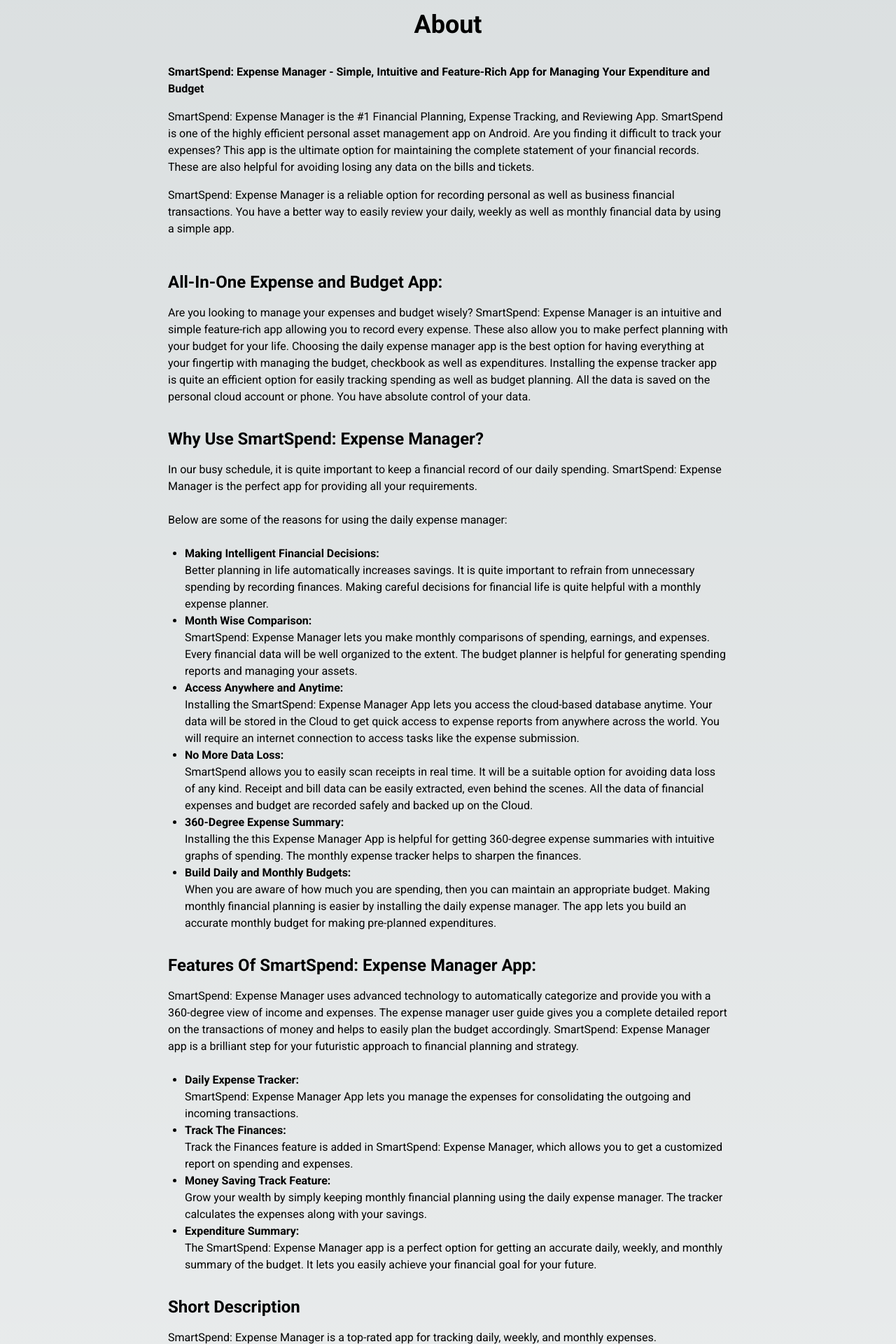
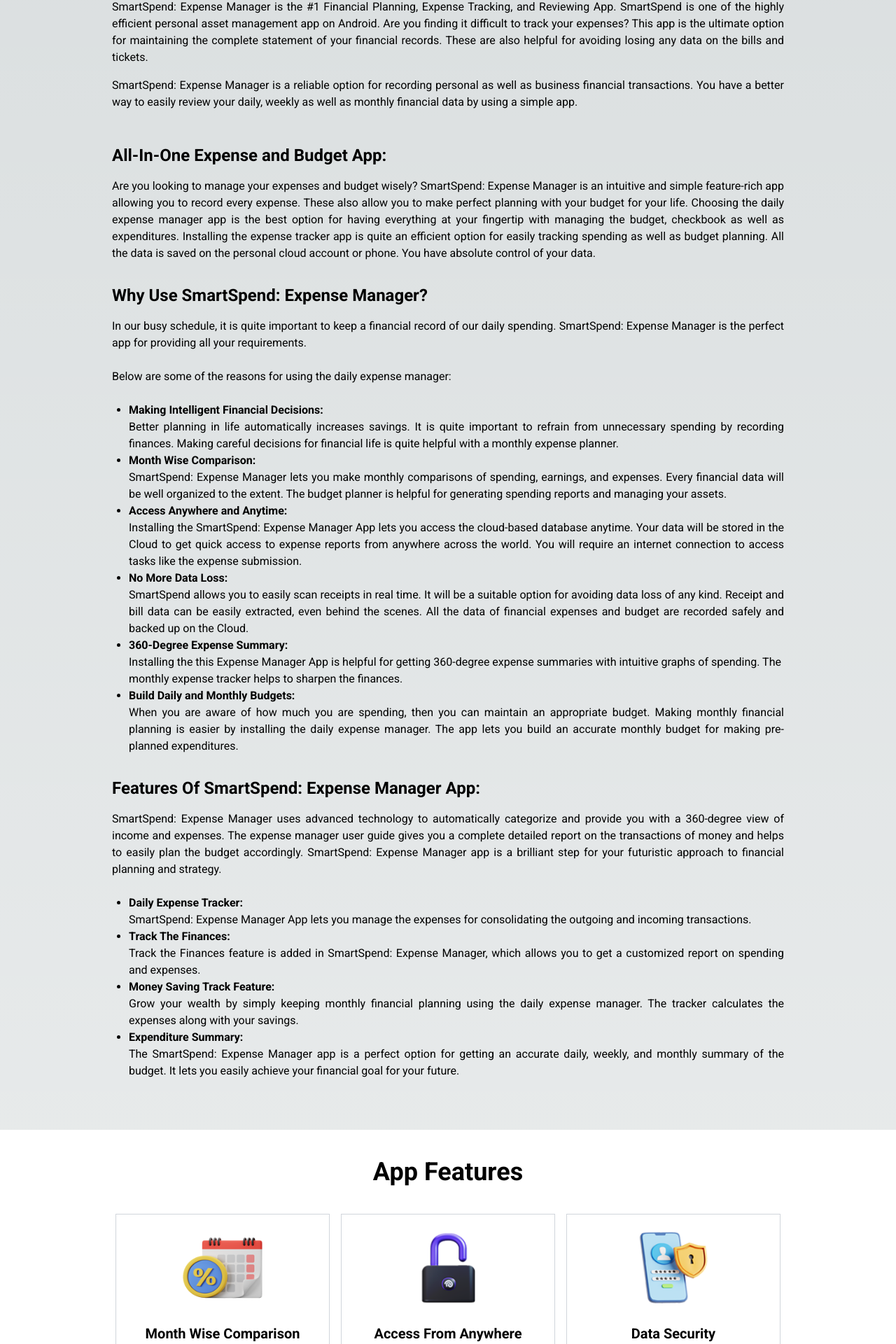
Before and after one commit to mihir-sstech/smart-spend, a Next.js app: page / in a window 1280 px wide. Shown: the part 846-2766 px from the top of the page at 70% size. Built offline with nearby package versions, Linux system fonts and the light colour scheme.

Commit message:
solve the issue

```diff
--- a/app/home/about.js
+++ b/app/home/about.js
@@ -22,12 +22,13 @@
     }, []);
     return (
         <div
-            className="w-full h-auto flex justify-center items-center lg:px-[40px] xl:px-[165px] 2xl:px-[270px] "
+            className="w-full h-auto flex justify-center items-center   2xl:px-[270px] "
             // className="w-full h-auto flex justify-start items-start"
 
             key="about-section"
         >
-            <div className="max-w-4xl px-4"  key="about-section-first"
+            {/* px-4 */}
+            <div className="max-w-5xl"  key="about-section-first"
             //style={{ marginRight: "155px" }}
             >
                 <h1 className="text-4xl font-extrabold text-center pt-10 mb-1"
@@ -38,59 +39,59 @@
                     //style={{ marginRight: "-200px" }}
                     >
                         <div>
-                        <p className="text-xl   md:text-base mb-4">
+                        <p className="text-xl   md:text-base mb-4 text-justify">
                             <b>SmartSpend: Expense Manager - Simple, Intuitive and Feature-Rich App for Managing Your Expenditure and Budget</b>
                         </p>
-                        <p className="text-xl  md:text-base mb-4" >
+                        <p className="text-xl  md:text-base mb-4 text-justify" >
                             SmartSpend: Expense Manager is the #1 Financial Planning, Expense Tracking, and Reviewing App. SmartSpend is one of the highly efficient personal asset management app on Android. Are you finding it difficult to track your expenses? This app is the ultimate option for maintaining the complete statement of your financial records. These are also helpful for avoiding losing any data on the bills and tickets.
                         </p>
-                        <p className="text-xl    md:text-base mb-4">
+                        <p className="text-xl    md:text-base mb-4 text-justify">
                             SmartSpend: Expense Manager is a reliable option for recording personal as well as business financial transactions. You have a better way to easily review your daily, weekly as well as monthly financial data by using a simple app.
                         </p>
                         </div>
                         <div className="mt-8">
                             <h2 className="text-2xl font-semibold mb-4">All-In-One Expense and Budget App:</h2>
-                            <p>Are you looking to manage your expenses and budget wisely? SmartSpend: Expense Manager is an intuitive and simple feature-rich app allowing you to record every expense. These also allow you to make perfect planning with your budget for your life. Choosing the daily expense manager app is the best option for having everything at your fingertip with managing the budget, checkbook as well as expenditures. Installing the expense tracker app is quite an efficient option for easily tracking spending as well as budget planning. All the data is saved on the personal cloud account or phone. You have absolute control of your data.</p>
+                            <p  className="text-justify">Are you looking to manage your expenses and budget wisely? SmartSpend: Expense Manager is an intuitive and simple feature-rich app allowing you to record every expense. These also allow you to make perfect planning with your budget for your life. Choosing the daily expense manager app is the best option for having everything at your fingertip with managing the budget, checkbook as well as expenditures. Installing the expense tracker app is quite an efficient option for easily tracking spending as well as budget planning. All the data is saved on the personal cloud account or phone. You have absolute control of your data.</p>
                         </div>
                         <div className="mt-8">
                             <h2 className="text-2xl font-semibold mb-4">Why Use SmartSpend: Expense Manager?</h2>
-                            <p>In our busy schedule, it is quite important to keep a financial record of our daily spending. SmartSpend: Expense Manager is the perfect app for providing all your requirements.</p><br></br>
+                            <p className="text-justify">In our busy schedule, it is quite important to keep a financial record of our daily spending. SmartSpend: Expense Manager is the perfect app for providing all your requirements.</p><br></br>
                             <p>Below are some of the reasons for using the daily expense manager:</p><br></br>
 
                             <ul className="list-disc pl-6">
                                 <li><b>Making Intelligent Financial Decisions:</b></li>
-                                <p>Better planning in life automatically increases savings. It is quite important to refrain from unnecessary spending by recording finances. Making careful decisions for financial life is quite helpful with a monthly expense planner.</p>
+                                <p className="text-justify">Better planning in life automatically increases savings. It is quite important to refrain from unnecessary spending by recording finances. Making careful decisions for financial life is quite helpful with a monthly expense planner.</p>
                                 <li><b>Month Wise Comparison:</b></li>
-                                <p>SmartSpend: Expense Manager lets you make monthly comparisons of spending, earnings, and expenses. Every financial data will be well organized to the extent. The budget planner is helpful for generating spending reports and managing your assets.</p>
+                                <p className="text-justify">SmartSpend: Expense Manager lets you make monthly comparisons of spending, earnings, and expenses. Every financial data will be well organized to the extent. The budget planner is helpful for generating spending reports and managing your assets.</p>
                                 <li><b>Access Anywhere and Anytime:</b></li>
-                                <p>Installing the SmartSpend: Expense Manager App lets you access the cloud-based database anytime. Your data will be stored in the Cloud to get quick access to expense reports from anywhere across the world. You will require an internet connection to access tasks like the expense submission.</p>
+                                <p className="text-justify">Installing the SmartSpend: Expense Manager App lets you access the cloud-based database anytime. Your data will be stored in the Cloud to get quick access to expense reports from anywhere across the world. You will require an internet connection to access tasks like the expense submission.</p>
                                 <li><b>No More Data Loss:</b></li>
-                                <p>SmartSpend allows you to easily scan receipts in real time. It will be a suitable option for avoiding data loss of any kind. Receipt and bill data can be easily extracted, even behind the scenes. All the data of financial expenses and budget are recorded safely and backed up on the Cloud.</p>
+                                <p className="text-justify">SmartSpend allows you to easily scan receipts in real time. It will be a suitable option for avoiding data loss of any kind. Receipt and bill data can be easily extracted, even behind the scenes. All the data of financial expenses and budget are recorded safely and backed up on the Cloud.</p>
                                 <li><b>360-Degree Expense Summary:</b></li>
                                 <p>Installing the this Expense Manager App is helpful for getting 360-degree expense summaries with intuitive graphs of spending. The monthly expense tracker helps to sharpen the finances.</p>
                                 <li><b>Build Daily and Monthly Budgets:</b></li>
-                                <p>When you are aware of how much you are spending, then you can maintain an appropriate budget. Making monthly financial planning is easier by installing the daily expense manager. The app lets you build an accurate monthly budget for making pre-planned expenditures.</p>
+                                <p className="text-justify">When you are aware of how much you are spending, then you can maintain an appropriate budget. Making monthly financial planning is easier by installing the daily expense manager. The app lets you build an accurate monthly budget for making pre-planned expenditures.</p>
                             </ul>
                         </div>
                         <div className="mt-8">
                             <h2 className="text-2xl font-semibold mb-4">Features Of SmartSpend: Expense Manager App:</h2>
-                            <p>SmartSpend: Expense Manager uses advanced technology to automatically categorize and provide you with a 360-degree view of income and expenses. The expense manager user guide gives you a complete detailed report on the transactions of money and helps to easily plan the budget accordingly. SmartSpend: Expense Manager app is a brilliant step for your futuristic approach to financial planning and strategy.</p><br></br>
+                            <p className="text-justify">SmartSpend: Expense Manager uses advanced technology to automatically categorize and provide you with a 360-degree view of income and expenses. The expense manager user guide gives you a complete detailed report on the transactions of money and helps to easily plan the budget accordingly. SmartSpend: Expense Manager app is a brilliant step for your futuristic approach to financial planning and strategy.</p><br></br>
 
                             <ul className="list-disc pl-6">
                                 <li><b>Daily Expense Tracker:</b></li>
-                                <p>SmartSpend: Expense Manager App lets you manage the expenses for consolidating the outgoing and incoming transactions.</p>
+                                <p className="text-justify">SmartSpend: Expense Manager App lets you manage the expenses for consolidating the outgoing and incoming transactions.</p>
                                 <li><b>Track The Finances:</b></li>
-                                <p>Track the Finances feature is added in SmartSpend: Expense Manager, which allows you to get a customized report on spending and expenses.</p>
+                                <p className="text-justify">Track the Finances feature is added in SmartSpend: Expense Manager, which allows you to get a customized report on spending and expenses.</p>
                                 <li><b>Money Saving Track Feature:</b></li>
-                                <p>Grow your wealth by simply keeping monthly financial planning using the daily expense manager. The tracker calculates the expenses along with your savings.</p>
+                                <p className="text-justify">Grow your wealth by simply keeping monthly financial planning using the daily expense manager. The tracker calculates the expenses along with your savings.</p>
                                 <li><b>Expenditure Summary:</b></li>
-                                <p>The SmartSpend: Expense Manager app is a perfect option for getting an accurate daily, weekly, and monthly summary of the budget. It lets you easily achieve your financial goal for your future.</p>
+                                <p className="text-justify">The SmartSpend: Expense Manager app is a perfect option for getting an accurate daily, weekly, and monthly summary of the budget. It lets you easily achieve your financial goal for your future.</p>
                             </ul>
                         </div>
-                        <div className="mt-8">
+                        {/* <div className="mt-8">
                             <h2 className="text-2xl font-semibold mb-4">Short Description</h2>
-                            <p>SmartSpend: Expense Manager is a top-rated app for tracking daily, weekly, and monthly expenses.</p>
-                        </div>
+                            <p className="text-justify">SmartSpend: Expense Manager is a top-rated app for tracking daily, weekly, and monthly expenses.</p>
+                        </div> */}
                     </div>
                 </div>
             </div>
--- a/app/home/contactUs.js
+++ b/app/home/contactUs.js
@@ -109,14 +109,14 @@
                         ></textarea>
                     </div>
                     <button
-                        className="mx-auto block pt-10 flex justify-center items-center"
+                        className="mx-auto block pt-10 flex justify-center items-center bg-blue-500 hover:bg-blue-700"
                         style={{
-                            backgroundColor: '#2098C7',
+                            //backgroundColor: ' #4299e1',
                             color: 'white',
                             fontWeight: 'bold',
                             padding: '0.5rem 1rem',
                             border: 'none',
-                            borderRadius: '1.25rem',
+                            borderRadius: '0.5rem',
                             cursor: 'pointer',
                             width: '340px',
                             height: '33px',
--- a/package.json
+++ b/package.json
@@ -17,7 +17,6 @@
     "react-dom": "^18",
     "react-slick": "^0.30.2",
     "react-toastify": "^10.0.5",
-    "sharp": "^0.33.4",
     "slick-carousel": "^1.8.1"
   },
   "devDependencies": {
--- a/pages/privacy-policy.js
+++ b/pages/privacy-policy.js
@@ -27,7 +27,7 @@
             </header > */}
 
       <header
-        className="bg-#FFFFFF text-black lg:px-[40px] xl:px-[165px] 2xl:px-[270px] "
+        className="bg-#FFFFFF text-black lg:px-[40px] xl:px-[180px] 2xl:px-[270px] "
         key="header12"
         style={{ backgroundColor: "white" }}
       >
@@ -36,7 +36,7 @@
           key="container"
         >
           <div className="flex items-center" key="logo">
-            <Link href="#">
+            <Link href="/smart-spend">
               <Image
                 src="/smart-spend/Smart-Expesne--01.svg"
                 alt="Icon"
@@ -107,7 +107,7 @@
           className="w-full h-auto flex justify-center items-center "
           key="privacy-policy-section"
         >
-          <div className="container mx-auto px-2 py-8">
+          <div className="container mx-auto px-2 py-8 text-justify">
             <h1 className="text-4xl font-extrabold text-center  mb-3">
               Privacy Policy
             </h1>
```
Also changed, not shown: app/page.tsx (+4 -4 lines), 1 other file (tests, documents, lock files or other folders).
